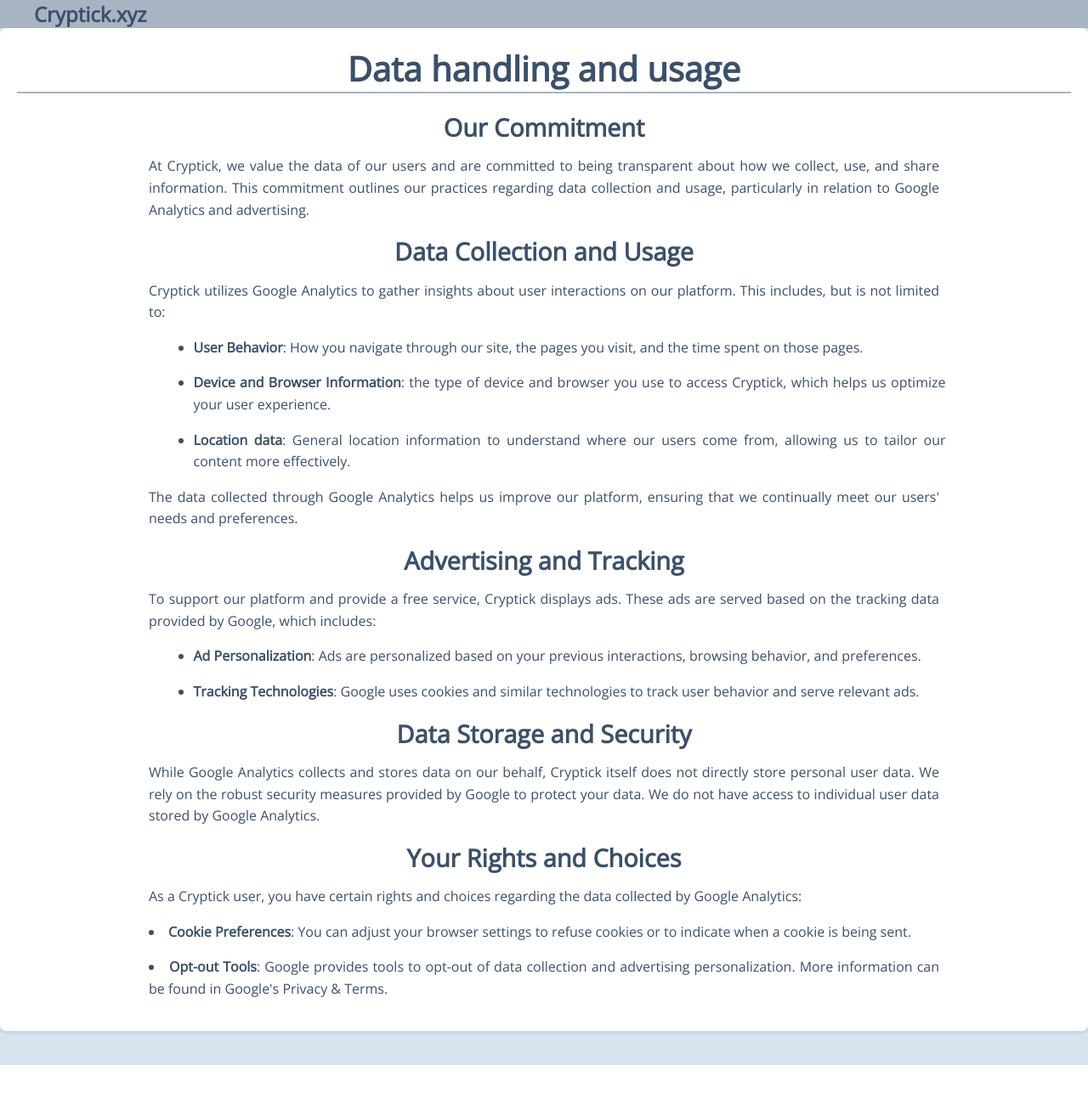
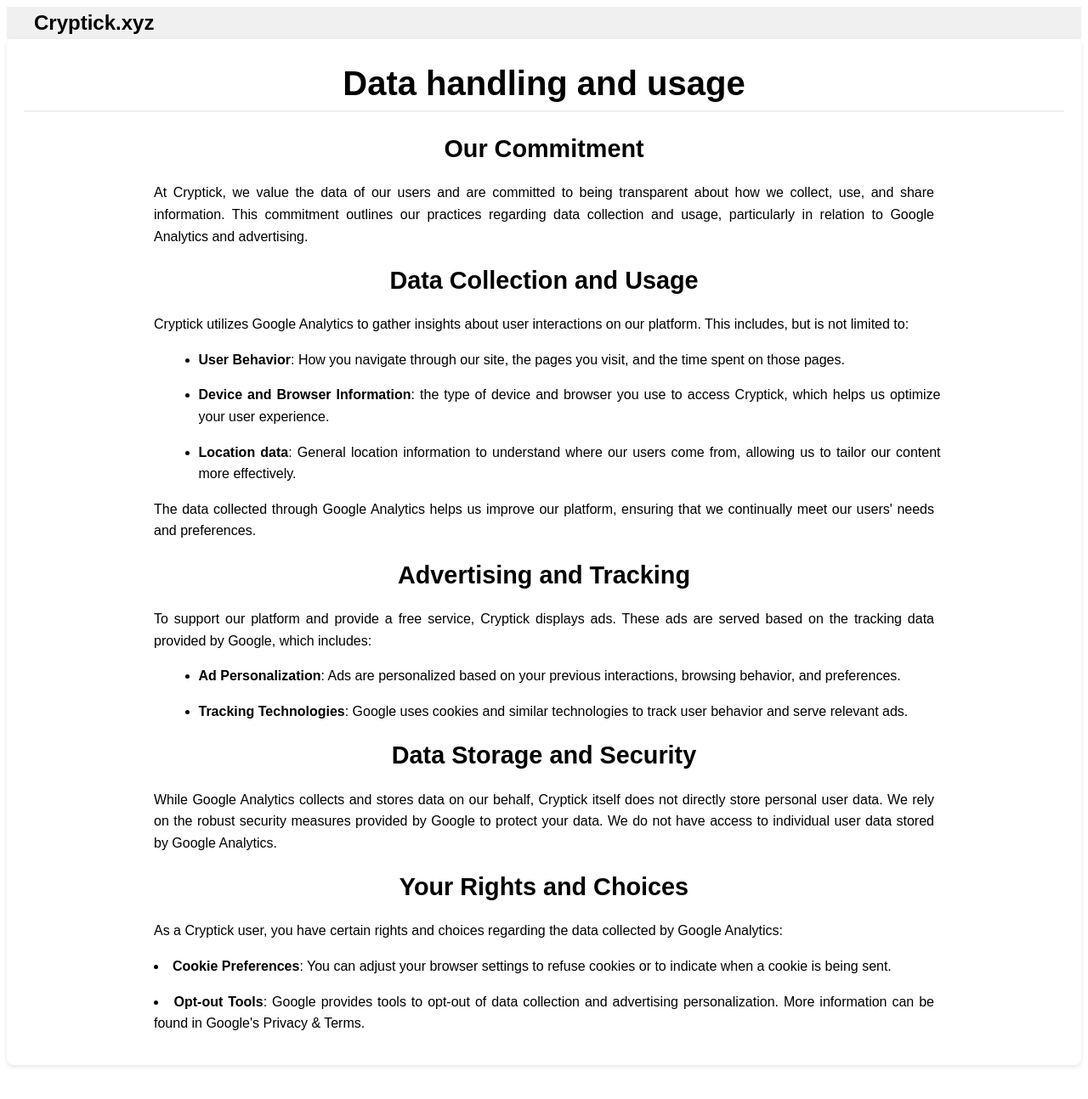
Before and after one commit to dwarfdrizzle/crypto_scraper_ver2.0, a Flask app: page /dhu in a window 1280 px wide. Shown: the whole page at 85% size. Before the commit the page ends 1254 px from the top, so only its background shows below. Run offline with Flask 3, Linux system fonts and the light colour scheme.

Commit message:
changes to css styling

```diff
--- a/frontend/static/css/styles.css
+++ b/frontend/static/css/styles.css
@@ -1,11 +1,11 @@
 :root {
-  --primary-bg-color: #D6E4F0; /* A muted blue */
-  --primary-color: #3A506B; /* A darker shade for text */
-  --secondary-bg-color: #A9B4C2; /* A soft gold/teal for subtlety */
-  --accent-color: #DAA520; /* An accent color, if needed */
-  --font-family-sans: 'Open Sans', sans-serif;
-  --font-family-mont: 'Montserrat', sans-serif;
-  --nav-height: 60px; /* default navbar height */
+  --primary-bg-color: #fff; /* White for primary background */
+  --primary-color: #000; /* Black for primary text color */
+  --secondary-bg-color: #f0f0f0; /* Light gray for secondary backgrounds */
+  --accent-color: #4CAF50; /* An accent color, choose something minimalistic */
+  --font-family-sans: 'Arial', sans-serif; /* A clean, modern sans-serif font */
+  --font-family-mont: 'Georgia', serif; /* An elegant serif font for contrast, if needed */
+  --nav-height: 60px; /* Default navbar height, adjust as needed */
 }
 
 html {
@@ -16,15 +16,21 @@ html {
   transition: all 0.3s ease;
 }
 
-body, h1, h2, p {
+h1, h2, h3 {
   margin: 0;
   padding: 0;
+  color: #333;
+}
+
+p {
+  margin-bottom: 1em;
 }
 
 body {
   background-color: var(--primary-bg-color);
   color: var(--primary-color);
   font-family: var(--font-family-sans);
+  line-height: 1.6; /* Spacing between lines of text */
 }
 
 h1, h2 {
```
Also changed, not shown: other parts of frontend/static/css/styles.css (+35 -2 lines).
